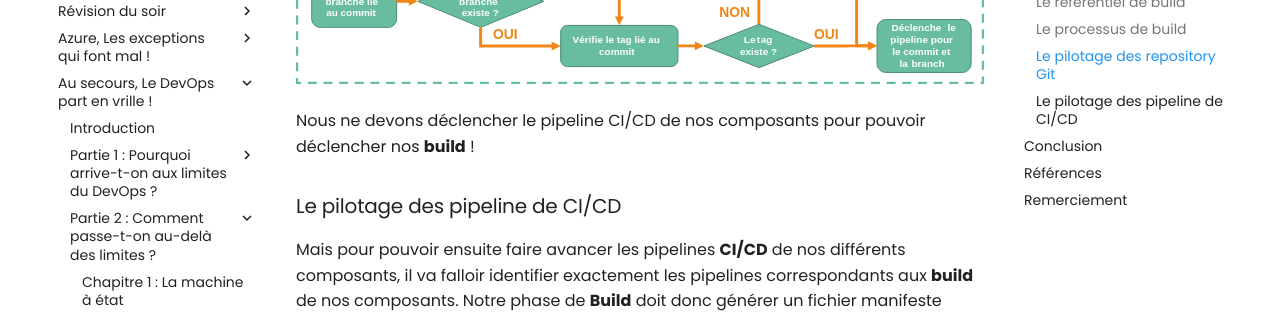
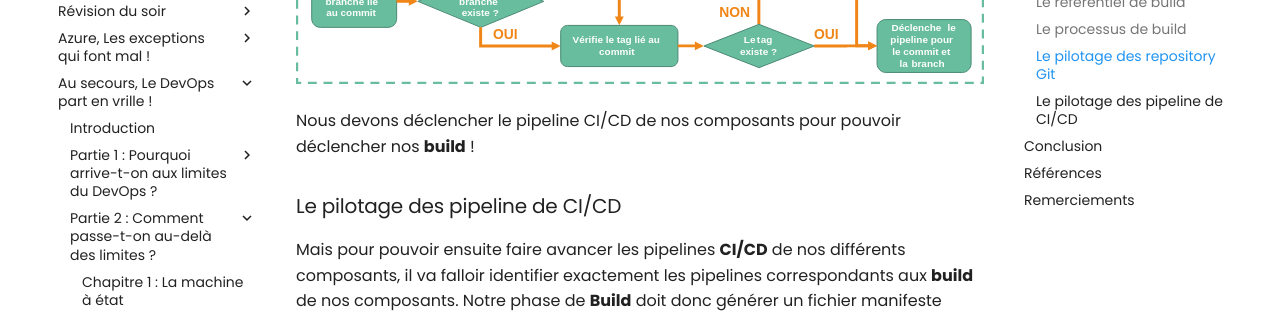
Before and after one commit to Ineaweb/Blog, an MkDocs documentation site: the page built from docs/articles/devops/vrille/05.comment.build.md, in a window 1280 px wide and 1400 px high, scrolled down 4202 px. Shown: the part 151-464 px from the top of the window. Built offline with MkDocs 1.6.1 and Material for MkDocs 9.7.7, drawn with Linux system fonts in a browser that asks for light colours; old or Windows-style settings are respelled for this version of MkDocs; some of the changed text lies outside the part shown.

```diff
--- a/docs/articles/devops/vrille/05.comment.build.md
+++ b/docs/articles/devops/vrille/05.comment.build.md
@@ -112,7 +112,7 @@ Dans le détail, l'étape de déclenchement du **build** va se décomposer comme
 
 ![build-run](../../../img/05.comment.build.004.svg)
 
-Nous ne devons déclencher le pipeline CI/CD de nos composants pour pouvoir déclencher nos **build** !
+Nous devons déclencher le pipeline CI/CD de nos composants pour pouvoir déclencher nos **build** !
 
 ### Le pilotage des pipeline de CI/CD
 
@@ -145,7 +145,8 @@ A suivre...
 ## Références
 
 
-## Remerciement
+## Remerciements
 
+- [Etienne Louise](https://www.linkedin.com/in/etienne-louise-78154063/) : pour la relecture
 
 _Rédigé par Philippe MORISSEAU, Publié le 06 Décembre 2021_
```
Also changed, not shown: other parts of docs/articles/devops/vrille/05.comment.build.md (+1 -1 lines).
